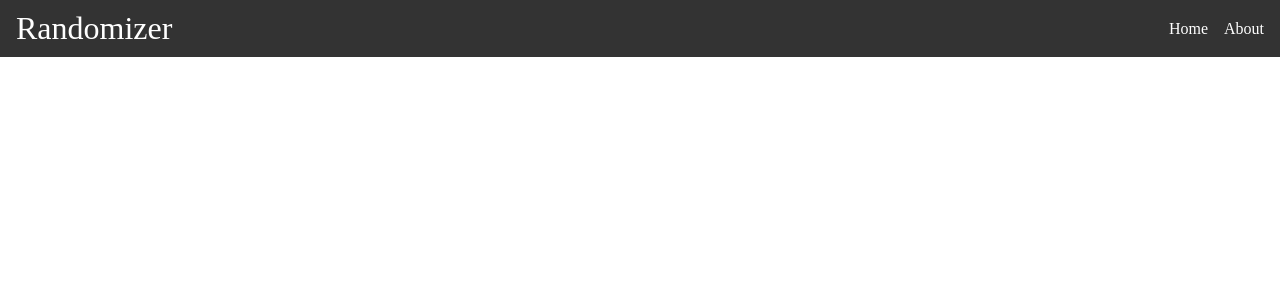
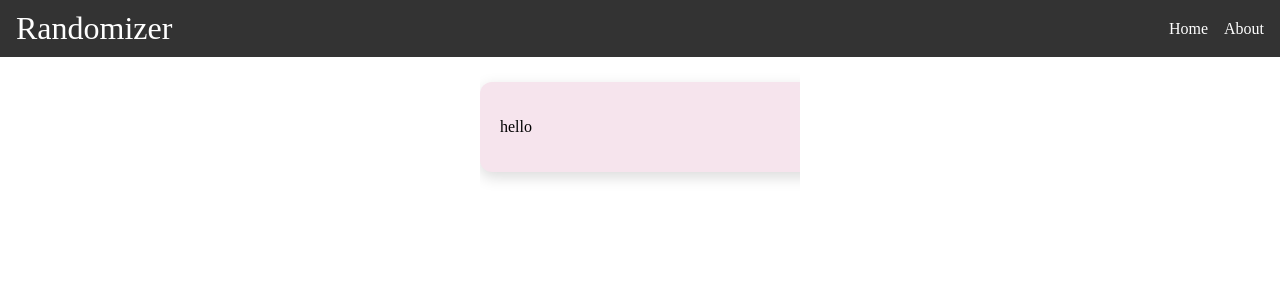
Before and after one commit to zammyk/local-randomizer, a Vue app: page / in a window 1280 px wide. Shown: the top 300 px of the page. Built offline with nearby package versions, Linux system fonts and the light colour scheme.

Commit message:
Add game component with cards in it

```diff
--- a/src/App.vue
+++ b/src/App.vue
@@ -1,23 +1,27 @@
 <template>
 <main>
   <Navbar></Navbar>
+  <Game></Game>
 </main>
 </template>
 
-<script>
+<script scoped>
 import Navbar from './components/Navbar.vue'
+import Game from './components/Game.vue'
 
 export default {
   name: 'App',
   components: {
-    Navbar
+    Navbar,
+    Game
   }
 }
 </script>
 
 <style>
-html,body {
-  padding: 0;
+html,
+body {
+  height: 100%;
   margin: 0;
 }
 </style>
--- a/src/components/Card.vue
+++ b/src/components/Card.vue
@@ -24,11 +24,17 @@ export default {
 
 <style scoped>
 .card {
-border: 1px solid #ccc;
-border-radius: 8px;
-padding: 16px;
-margin: 16px;
-width: 300px;
-box-shadow: 0 4px 8px rgba(0, 0, 0, 0.1);
+display: flex;
+flex-direction: column;
+flex: 0 0 100%;
+padding: 20px;
+border-radius: 12px;
+box-shadow: 0 5px 15px rgba(0, 0, 0, 15%);
+scroll-snap-align: start;
+transition: all 0.2s;
+width: 15rem;
+}
+.card:not(:last-child) {
+  margin-right: 10px;
 }
 </style>
--- /dev/null
+++ b/src/components/Game.vue
@@ -0,0 +1,42 @@
+<template>
+<div id="main">
+    <div class="card-container">
+        <Card :content="'hello'"></Card>
+        <Card :content="'bye'"></Card>
+        <Card :content="'cello'"></Card>
+        <Card :content="'cy'"></Card>
+        <Card :content="'dye'"></Card>
+        <Card :content="'hello'"></Card>
+        <Card :content="'bye'"></Card>
+        <Card :content="'cello'"></Card>
+        <Card :content="'cy'"></Card>
+        <Card :content="'dye'"></Card>
+    </div>
+</div>
+</template>
+
+<script>
+/* eslint-disable */
+import Card from './Card.vue'
+
+export default {
+  components: {
+    Card
+  }
+}
+</script>
+
+<style scoped>
+.card-container {
+    display: flex;
+    padding: 25px 0px;
+    list-style: none;
+    overflow-x: scroll;
+    scroll-snap-type: x mandatory;
+}
+#main {
+width: 20rem;
+padding: 0 15px;
+margin: 0 auto;
+}
+</style>
```
